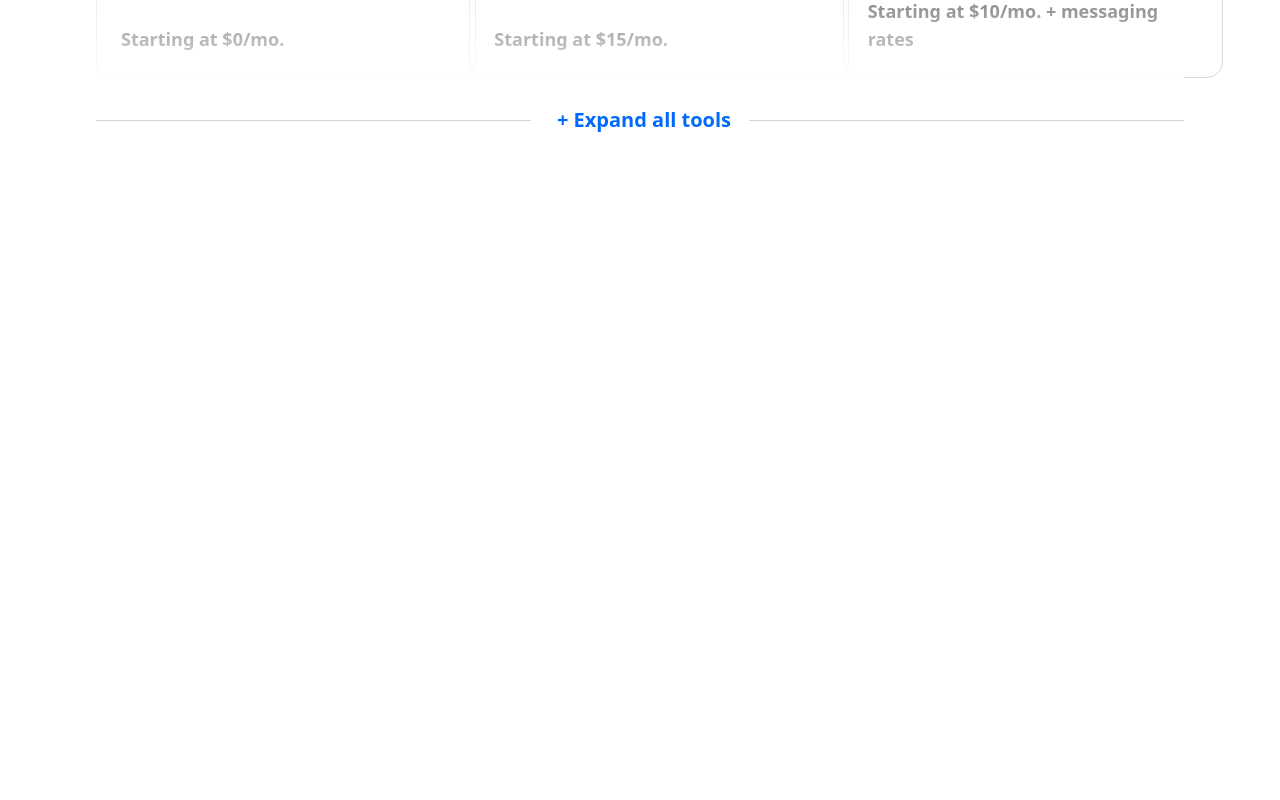
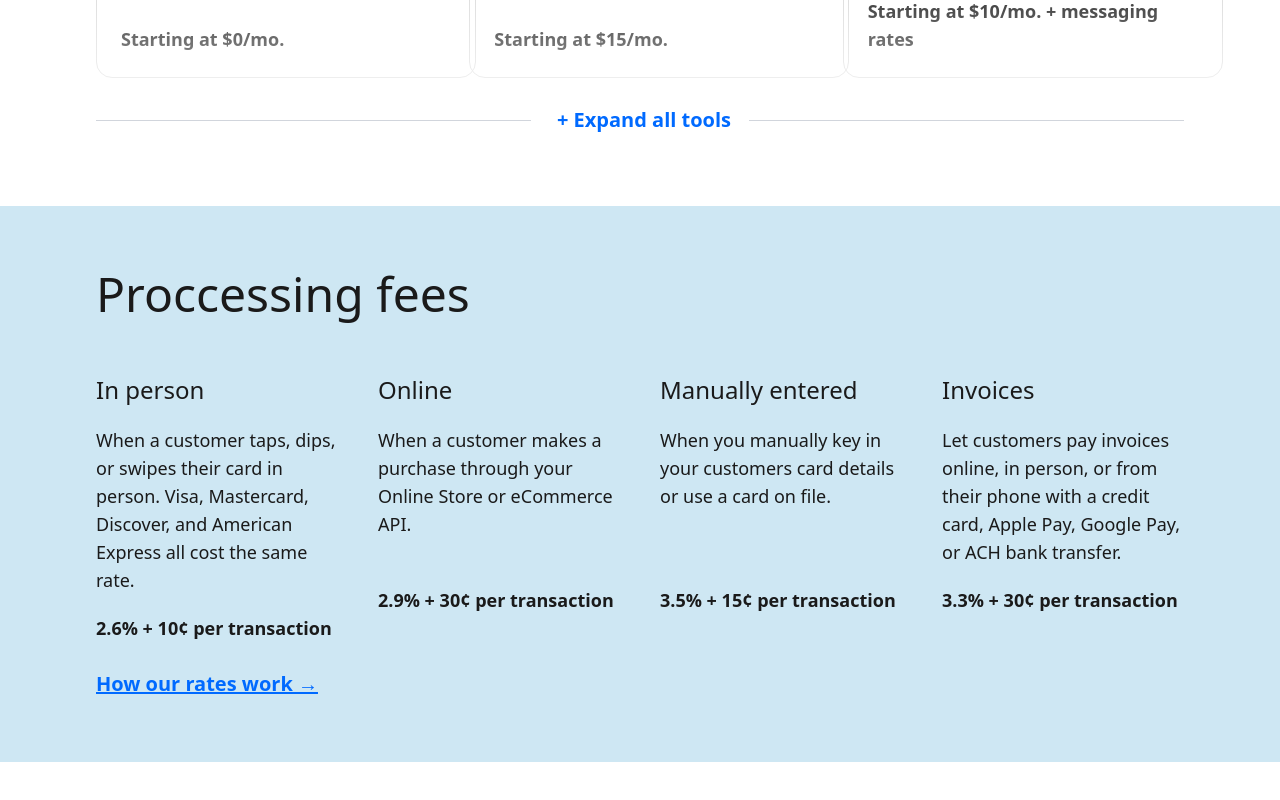
Before and after one commit to NicolasBQ/Square-Assestment, a React (Vite) app: page / in a window 1280 px wide. Shown: the part 2501-3301 px from the top of the page. Before the commit the page ends 2723 px from the top, so only its background shows below. Built offline with nearby package versions, Linux system fonts and the light colour scheme.

Commit message:
Processing Fees

```diff
--- a/src/components/App.tsx
+++ b/src/components/App.tsx
@@ -2,15 +2,17 @@ import { NavBar } from "./NavBar/NavBar";
 import { Hero } from "./Hero/Hero";
 import { Plans } from "./Plans/Plans";
 import { Tools } from "./Tools/Tools";
+import { Proccessing } from "./Processing/Processing";
 
 function App() {
   return (
     <>
       <NavBar />
-      <main className="p-6 lg:px-20 lg:py-20 xl:px-24 2xl:px-48">
+      <main className="py-6 lg:py-20">
         <Hero />
         <Plans />
         <Tools />
+        <Proccessing />
       </main>
     </>
   )
--- a/src/components/Hero/Hero.tsx
+++ b/src/components/Hero/Hero.tsx
@@ -4,7 +4,7 @@ import { CallToAction } from './CallToActions';
 
 const Hero = () => {
     return (
-        <section>
+        <section className='px-6 lg:px-20 xl:px-24 2xl:px-48'>
             <div className="flex flex-col gap-4 lg:flex-row lg:items-center lg:justify-between lg:py-7 lg:w-full">
                 <h1 className="text-4xl font-medium text-secondary lg:text-6xl lg:w-1/2">Priced to help you grow and thrive.</h1>
                 <p className=" font-normal text-secondary text-lg lg:text-2xl lg:w-1/3">
--- a/src/components/Plans/Plans.tsx
+++ b/src/components/Plans/Plans.tsx
@@ -27,7 +27,7 @@ const plans = [
 
 const Plans = () => {
     return (
-        <section className="pt-16">
+        <section className="pt-16 px-6 lg:px-20 xl:px-24 2xl:px-48">
             <h2 className="text-3xl font-medium text-secondary lg:text-5xl">Plans for every stage</h2>
 
             <div className="w-full mt-7 flex flex-col gap-8 lg:flex-row lg:justify-center">
--- /dev/null
+++ b/src/components/Processing/Processing.tsx
@@ -0,0 +1,18 @@
+import { ProcessingInfo } from "./ProcessingInfo"
+
+const Proccessing = () => {
+    return (
+        <section className="py-16 bg-secondary-blue px-6 lg:px-20 xl:px-24 2xl:px-48">
+            <h2 className="text-3xl font-medium text-secondary lg:text-5xl">Proccessing fees</h2>
+            <ProcessingInfo />
+
+            <button className="text-xl text-center text-accent font-semibold cursor-pointer underline mt-14">
+                How our rates work →
+            </button>
+        </section>
+    )
+}
+
+export {
+    Proccessing
+}
--- /dev/null
+++ b/src/components/Processing/ProcessingInfo.tsx
@@ -0,0 +1,42 @@
+const processingInfo = [
+    {
+        title: 'In person',
+        description: 'When a customer taps, dips, or swipes their card in person. Visa, Mastercard, Discover, and American Express all cost the same rate.',
+        pricing: '2.6% + 10¢ per transaction'
+    },
+    {
+        title: 'Online',
+        description: 'When a customer makes a purchase through your Online Store or eCommerce API.',
+        pricing: '2.9% + 30¢ per transaction'
+    },
+    {
+        title: 'Manually entered',
+        description: 'When you manually key in your customers card details or use a card on file.',
+        pricing: '3.5% + 15¢ per transaction'
+    },
+    {
+        title: 'Invoices',
+        description: 'Let customers pay invoices online, in person, or from their phone with a credit card, Apple Pay, Google Pay, or ACH bank transfer.',
+        pricing: '3.3% + 30¢ per transaction'
+    },
+]
+
+const ProcessingInfo = () => {
+    return (
+        <div className="flex flex-col gap-10 justify-center mt-14 lg:flex-row lg:h-[240px]">
+            {processingInfo.map((info, index) => (
+                <article key={index} className="flex flex-col justify-between gap-5 lg:w-1/4">
+                    <div>
+                        <h4 className="text-xl font-medium text-secondary lg:text-2xl">{info.title}</h4>
+                        <p className="font-normal mt-5 text-secondary text-base lg:text-lg">{info.description}</p>
+                    </div>
+                    <p className="font-bold text-secondary text-base lg:text-lg">{info.pricing}</p>
+                </article>
+            ))}
+        </div>
+    )
+}
+
+export {
+    ProcessingInfo
+}
--- a/src/components/Tools/Tools.tsx
+++ b/src/components/Tools/Tools.tsx
@@ -21,7 +21,7 @@ const Tools = () => {
     const handleFilter = (value: string) => setFilter(value)
 
     return (
-        <section className="relative pt-16">
+        <section className="relative py-16 px-6 lg:px-20 xl:px-24 2xl:px-48">
              <h2 className="text-3xl font-medium text-secondary lg:text-5xl">Tools to mix and match</h2>
              <Categories filter={filter} handleFilter={handleFilter}/>
              <ToolsList tools={tools}/>
--- a/src/index.css
+++ b/src/index.css
@@ -15,6 +15,7 @@
   --color-secondary-grey: #737373;
 
   --bg-accent: #006AFF;
+  --bg-secondary-blue: #CEE7F3;
 
   --text-primary: #030303;
   --text-secondary: #1A1A1A;
```
Also changed, not shown: src/components/Plans/PlanCard.tsx (line endings or trailing spaces).
